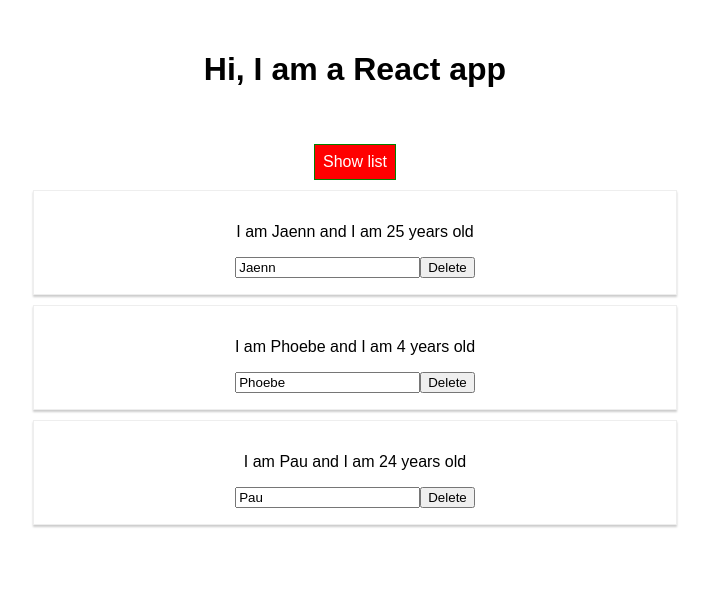
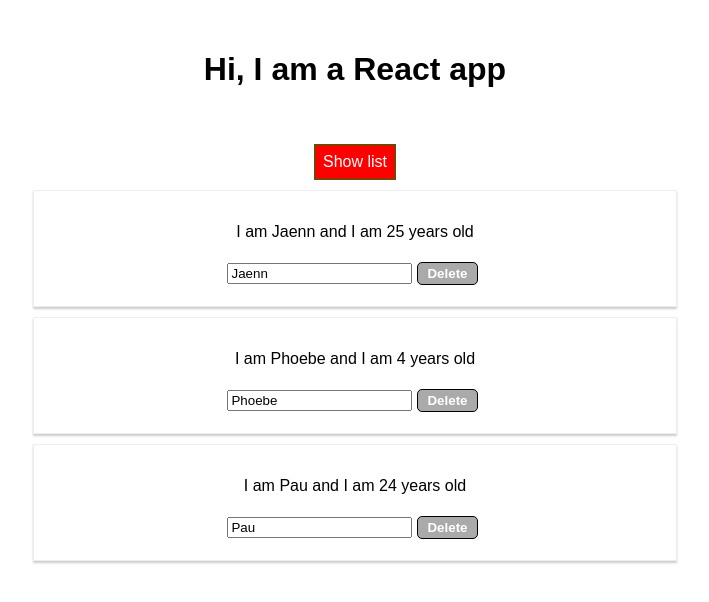
Before and after one commit to JaennPB/react-course, a React (Create React App) app: page / in a window 1280 px wide. Both pictures are taken after a click on the button "Show list". Shown: the top 602 px of the page, without its empty margins (285-994 px from the left). Built offline with nearby package versions, Linux system fonts and the light colour scheme.

Commit message:
styled components with styled-components

```diff
--- a/package.json
+++ b/package.json
@@ -6,7 +6,8 @@
     "radium": "^0.26.1",
     "react": "^17.0.1",
     "react-dom": "^17.0.1",
-    "react-scripts": "1.1.5"
+    "react-scripts": "1.1.5",
+    "styled-components": "^5.2.1"
   },
   "scripts": {
     "start": "react-scripts start",
--- a/src/App.js
+++ b/src/App.js
@@ -1,7 +1,31 @@
 import React, { Component } from 'react';
-import Radium, { StyleRoot } from 'radium';
+import styled from 'styled-components';
 import './App.css';
 import Person from './Person/Person.js';
+
+// because styled.button will return a react component, and we are using `template literals` we can pass conditions
+// StyledBtn2 is, basically, a react component, so it can receive props, which we can use for our conditions
+// below, based on props.ifColorSwap = if(this.state.showPersons) is true or false, return either 'red' or 'limegreen'
+const StyledBtn2 = styled.button`
+  background-color: ${(props) => (props.ifColorSwap ? 'red' : 'limegreen')};
+  color: white;
+  font: inherit;
+  border: 1px solid green;
+  padding: 8px;
+  cursor: pointer;
+  outline: none;
+  transition: all 0.15s;
+  cursor: poiner;
+
+  &:hover {
+    transform: translateY(-2px);
+    background-color: ${(props) => (props.ifColorSwap ? 'salmon' : 'lime')};
+  }
+
+  &:active {
+    transform: translateY(-1px);
+  }
+`;
 
 class App extends Component {
   state = {
@@ -54,22 +78,6 @@ class App extends Component {
   render() {
     // everytime there is a change in state or props, caused by handlers, render() re-runs everytime, causing all inside of it to also run
     // this is why we can dinamically change classes, styles, innet texts, etc.
-    const style = {
-      backgroundColor: 'limegreen',
-      color: 'white',
-      font: 'inherit',
-      border: '1px solid green',
-      padding: '8px',
-      cursor: 'pointer',
-      transition: 'all .15s',
-      ':hover': {
-        transform: 'translateY(-2px)',
-        backgroundColor: 'lime',
-      },
-      ':active': {
-        transform: 'translateY(-1px)',
-      },
-    };
 
     let persons = null;
 
@@ -95,14 +103,6 @@ class App extends Component {
           })}
         </div>
       );
-      // dynamically modifying style object to change color if this.state.showPersons is true or false
-      // if true, change to red
-      // if false, stay green
-      style.backgroundColor = 'red';
-      style[':hover'] = {
-        transform: 'translateY(-2px)',
-        backgroundColor: 'crimson',
-      };
     }
 
     // adding classes dinamically to empty array so that we can pass stringified items as a class
@@ -118,7 +118,6 @@ class App extends Component {
     }
 
     return (
-      <StyleRoot>
       <div className="App">
         <h1>Hi, I am a React app</h1>
         <p className={classes.join(' ')}>
@@ -126,14 +125,16 @@ class App extends Component {
             ? 'You have deleted all users'
             : 'You are deleting users'}
         </p>
-          <button onClick={this.togglePersonsHandler} style={style}>
+        <StyledBtn2
+          ifColorSwap={this.state.showPersons}
+          onClick={this.togglePersonsHandler}
+        >
           Show list
-          </button>
+        </StyledBtn2>
         {persons}
       </div>
-      </StyleRoot>
     );
   }
 }
 
-export default Radium(App);
+export default App;
--- a/src/Person/Person.js
+++ b/src/Person/Person.js
@@ -1,22 +1,29 @@
 import React from 'react';
-import Radium from 'radium';
+import styled from 'styled-components';
 import './Person.css';
 
+// styled-components return a react component, so the component that you want to style must be wrapped inside this newly created component
+const StyledBtn = styled.button`
+  padding: 3px 9px;
+  border: 1px solid black;
+  background-color: #aaa;
+  outline: none;
+  margin: 5px;
+  border-radius: 5px;
+  color: white;
+  font-weight: bold;
+`;
+
 const Person = (props) => {
-  const style = {
-    '@media only screen and (max-width: 900px)': {
-      backgroundColor: 'lightblue',
-    },
-  };
   return (
-    <div className="Person" style={style}>
+    <div className="Person">
       <p onClick={props.click}>
         I am {props.name} and I am {props.age} years old
       </p>
       <input onChange={props.change} value={props.name} />
-      <button onClick={props.delete}>Delete</button>
+      <StyledBtn onClick={props.delete}>Delete</StyledBtn>
     </div>
   );
 };
 
-export default Radium(Person);
+export default Person;
```
Also changed, not shown: 1 other file (tests, documents, lock files or other folders). Lines whose indentation alone changed are shown as unchanged.
